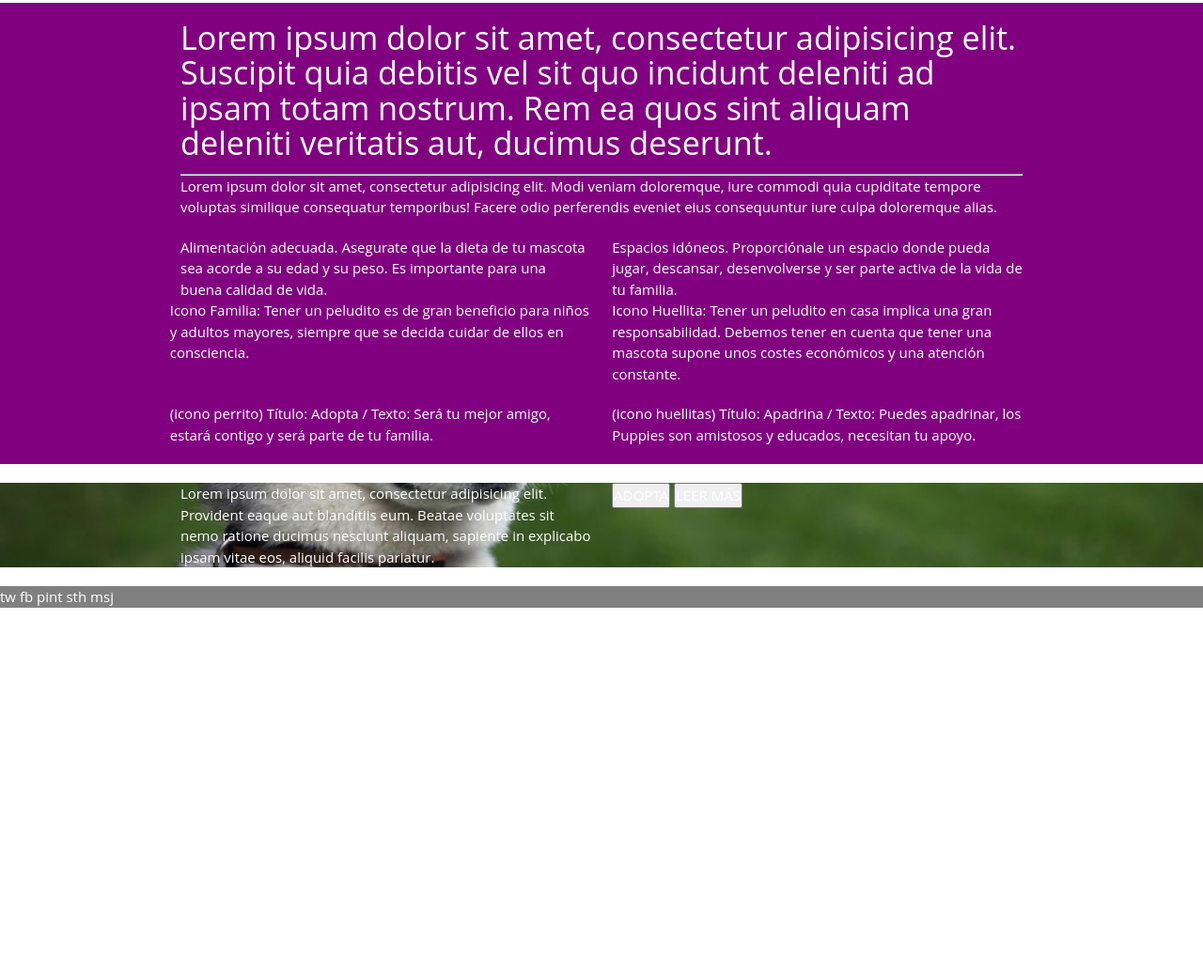
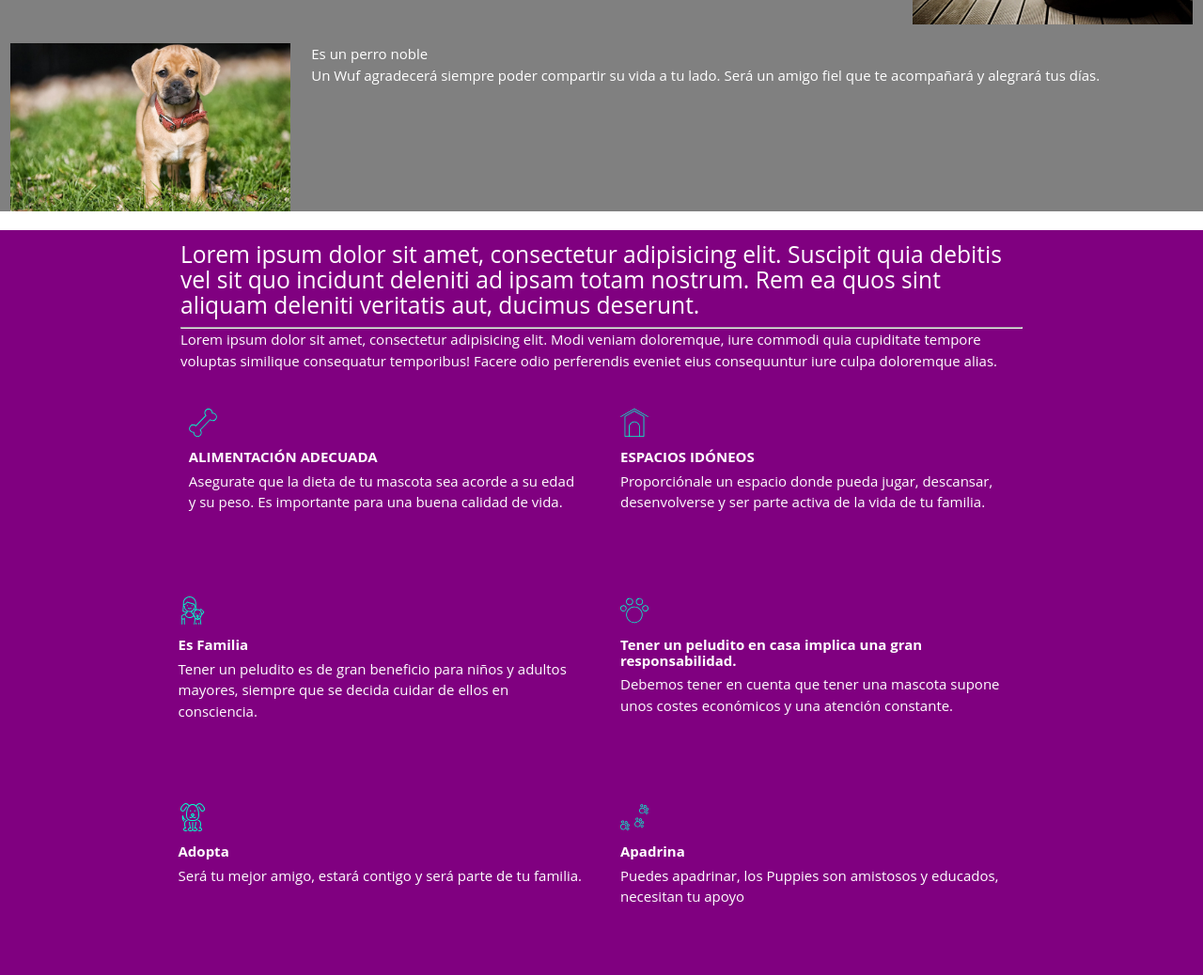
Before and after one commit to EmmAlva/Ex.Compatibility, a plain HTML site: page index.html in a window 1280 px wide. Shown: the part 1513-2551 px from the top of the page at 94% size. Before the commit the page ends 2160 px from the top, so only its background shows below. Drawn offline with Linux system fonts and the light colour scheme.

Commit message:
structure2

```diff
--- a/assets/css/main.css
+++ b/assets/css/main.css
@@ -41,6 +41,13 @@ body{
 #feature{
     background-color: purple;
 }
+#feature .col.l6{
+    height: 200px;
+    padding: 20px;
+}
+h6{
+    font-weight: bold;
+}
 
 
 /*endPAge*/
--- a/index.html
+++ b/index.html
@@ -57,13 +57,20 @@
                     <p>¡Visite nuestro centro de adopciones para encontrar un amigo pequeño y grande amor!</p>
                 </div>
             </div>
+            <div class="row">
+                <div class="col l12 center">
+                    <img src="assets/img/icons/collar.svg" alt="collar">
+                    <img src="assets/img/icons/bone.svg" alt="hueso">
+                    <img src="assets/img/icons/pet-plate.svg" alt="plato">
+                </div>
+            </div>
       </div>
 
     </section>
 
 
     <section  id="description">
-        <div class="container">
+
             <div class="row">
                 <img class="img_descri col l3" src="assets/img/pic01.jpg" alt="puppyskate">
                 <div class="col l9">
@@ -85,16 +92,17 @@
                     <p>Un Wuf agradecerá siempre poder compartir su vida a tu lado. Será un amigo fiel que te acompañará y alegrará tus días.</p>
                 </div>
             </div>
-        </div>
+
     </section>
 
     <section id="feature">
         <div class="container">
              <div class="row">
                 <div class="col l12">
-                    <h4>
+
+                    <h5>
                     Lorem ipsum dolor sit amet, consectetur adipisicing elit. Suscipit quia debitis vel sit quo incidunt deleniti ad ipsam totam nostrum. Rem ea quos sint aliquam deleniti veritatis aut, ducimus deserunt.
-                    </h4>
+                    </h5>
                     <hr>
                     <p>
                         Lorem ipsum dolor sit amet, consectetur adipisicing elit. Modi veniam doloremque, iure commodi quia cupiditate tempore voluptas similique consequatur temporibus! Facere odio perferendis eveniet eius consequuntur iure culpa doloremque alias.
@@ -103,26 +111,43 @@
             </div>
             <div class="row">
                 <div class="col l6">
-               <p>Alimentación adecuada. Asegurate que la dieta de tu mascota sea acorde a su edad y su peso. Es importante para una buena calidad de vida.
+                <img src="assets/img/icons/bone-rotate.svg" alt="hueso">
+               <h6>ALIMENTACIÓN ADECUADA</h6>
+               <p>
+                    Asegurate que la dieta de tu mascota sea acorde a su edad y su peso. Es importante para una buena calidad de vida.
                </p>
              </div>
             <div class="col l6">
-                <p>     Espacios idóneos.      Proporciónale un espacio donde pueda jugar, descansar, desenvolverse y ser parte activa de la vida de tu familia.
-                </p>
+                <img src="assets/img/icons/pet-house.svg" alt="pethouse">
+                <h6>ESPACIOS IDÓNEOS</h6>
+                <p> Proporciónale un espacio donde pueda jugar, descansar, desenvolverse y ser parte activa de la vida de tu familia.       </p>
             </div>
         <div class="row">
-             <div class="col l6"> Icono Familia: Tener un peludito es de gran beneficio para niños y adultos mayores, siempre que se decida cuidar de ellos en consciencia.
+             <div class="col l6">
+                 <img src="assets/img/icons/pet.svg" alt="petfriend">
+                 <h6>Es Familia </h6>
+                 <p>   Tener un peludito es de gran beneficio para niños y adultos mayores, siempre que se decida cuidar de ellos en consciencia. </p>
             </div>
-            <div class="col l6">Icono Huellita: Tener un peludito en casa implica una gran responsabilidad. Debemos tener en cuenta que tener una mascota supone unos costes económicos y una atención constante.
+            <div class="col l6">
+                <img src="assets/img/icons/track.svg" alt="track">
+                <h6>
+                Tener un peludito en casa implica una gran responsabilidad.
+                </h6>
+
+                <p>Debemos tener en cuenta que tener una mascota supone unos costes económicos y una atención constante. </p>
             </div>
-
         </div>
         <div class="row">
+            <div class="col l6">
+            <img src="assets/img/icons/dog.svg" alt="dog">
+            <h6>Adopta</h6>
+            <p>Será tu mejor amigo, estará contigo y será parte de tu familia. </p>
+            </div>
+            <div class="col l6">
+            <img src="assets/img/icons/track-two.svg" alt="tracktwo">
+            <h6> Apadrina</h6>
+            <p>Puedes apadrinar, los Puppies son amistosos y educados, necesitan tu apoyo </p>
 
-
-            <div class="col l6"> (icono perrito) Título: Adopta /  Texto: Será tu mejor amigo, estará contigo y será parte de tu familia.
-            </div>
-            <div class="col l6">(icono huellitas) Título: Apadrina / Texto: Puedes apadrinar, los Puppies son amistosos y educados, necesitan tu apoyo.
             </div>
         </div>
 
```
Lines whose indentation alone changed are shown as unchanged.
